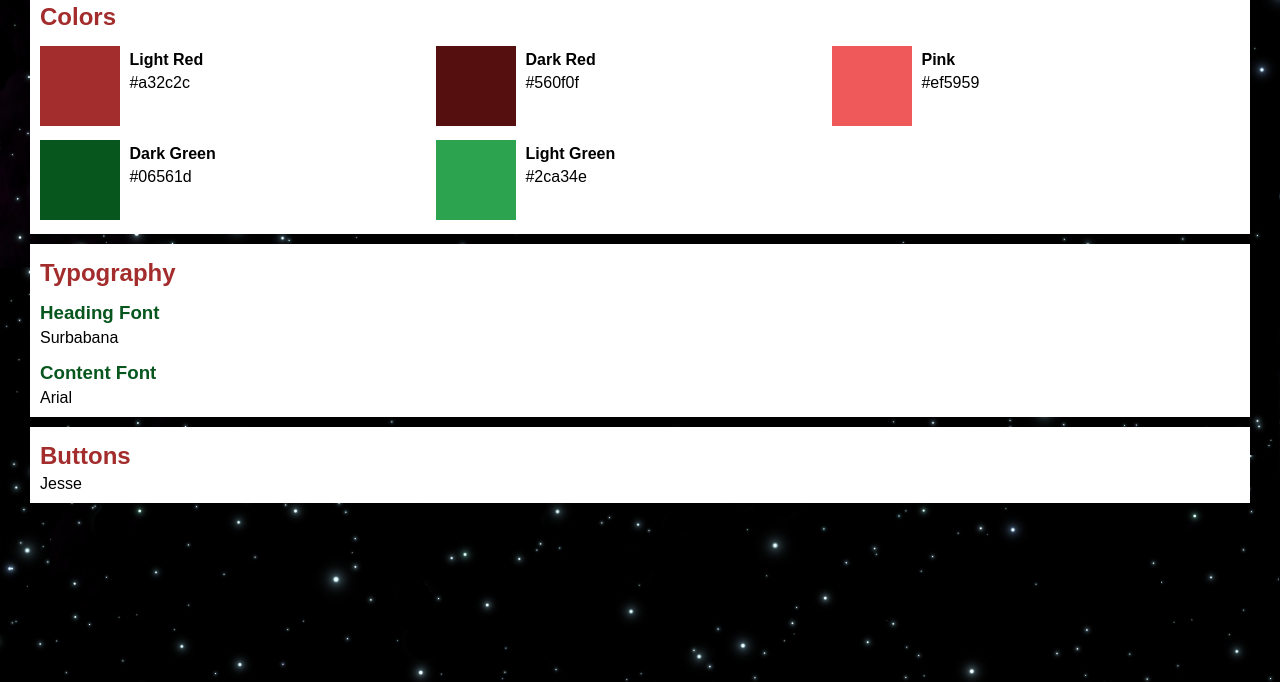
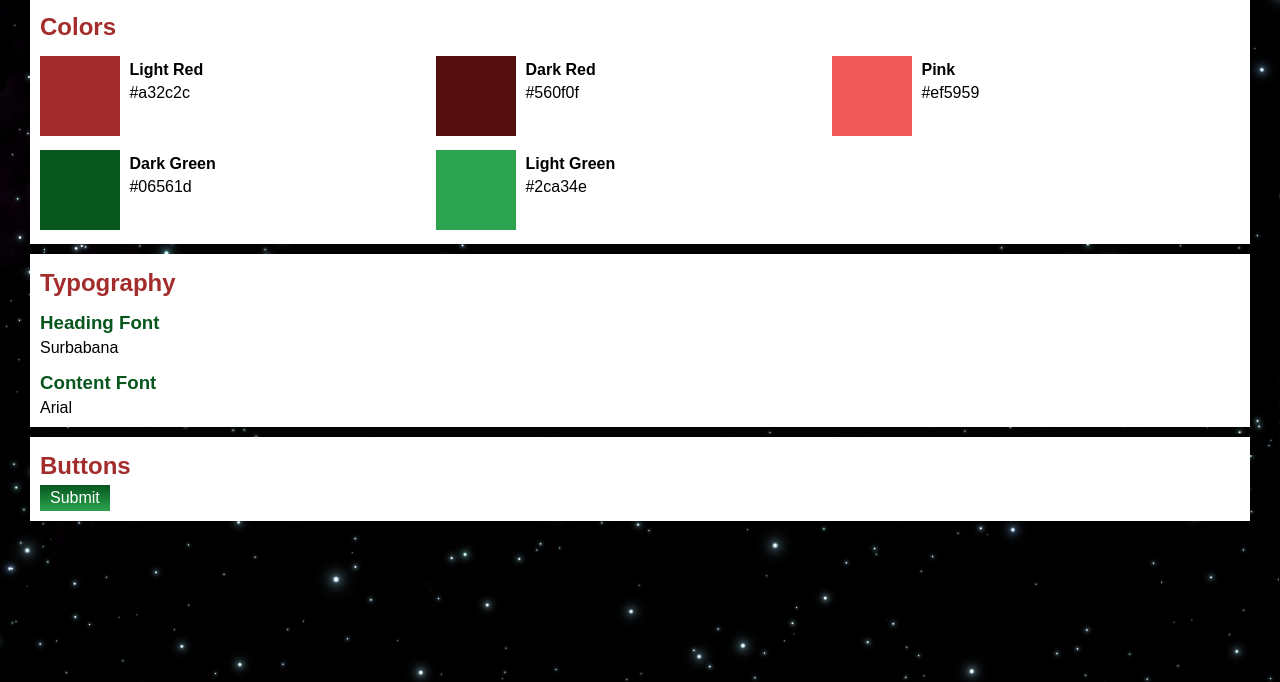
Before and after one commit to hockenburj1/project_final2_hockenbury_jesse, a plain HTML site: page index.html in a window 1280 px wide. Shown: the part 118-800 px from the top of the page. Drawn offline with Linux system fonts and the light colour scheme.

Commit message:
Added CSS for buttons

```diff
--- a/css/main.css
+++ b/css/main.css
@@ -4,7 +4,7 @@ html {
 }
 
 body {
-    padding: 5px;
+    padding: 15px;
     margin: 0;
     font: arial;
 }
@@ -31,6 +31,18 @@ h3 {
 
 p {
     margin: 0;
+}
+
+.button {
+    color: white;
+    text-decoration: none;
+    padding: 4px 10px;
+    display: inline-block;
+    background: linear-gradient(to bottom, #06561d 0%, #2ca34e 100%);
+}
+
+.button:hover {
+    background: #06561d;
 }
 
 .color-box {
--- a/index.html
+++ b/index.html
@@ -72,7 +72,7 @@
 
     <section class="content">
         <h2>Buttons</h2>
-        Jesse
+        <a href="#" class="button">Submit</a>
     </section>
 
     <script src="js/main.js"></script>
```
